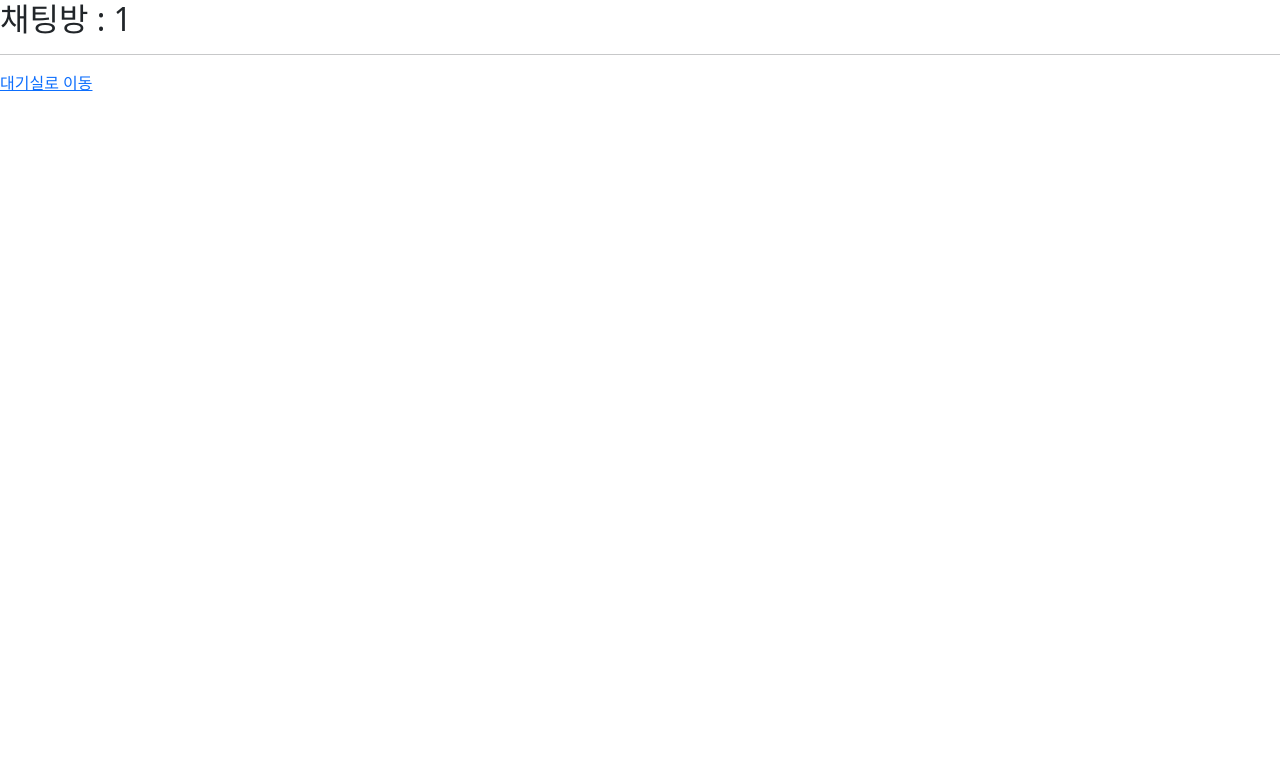
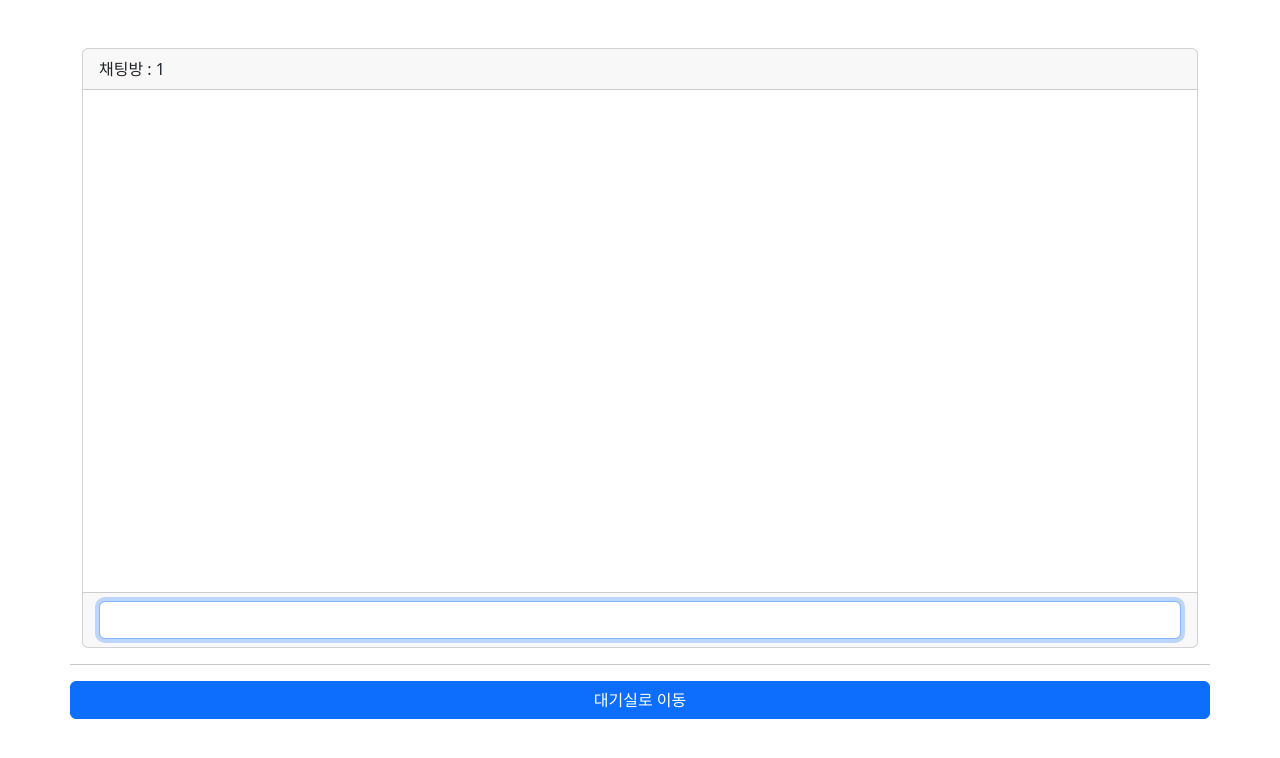
Before and after one commit to pyhub-kr/course-django-channels-basic, a Django app: page /chat/1/chat/ in a window 1280 px wide. Shown: the top 758 px of the page. Run offline with Django 4.2, Linux system fonts and the light colour scheme; some libraries are stand-ins or nearby versions.

Commit message:
채팅방 입력창 메세지 로그 기본 템플릿

```diff
--- a/chat/templates/chat/room_chat.html
+++ b/chat/templates/chat/room_chat.html
@@ -1,11 +1,30 @@
 {% extends "chat/base.html" %}
 
 {% block content %}
-    <h2>채팅방 : {{ room_name }}</h2>
-
     {# TODO: 웹소켓으로 실시간 채팅 기능 구현하기 #}
 
-    <hr />
+    <div class="container my-5">
+        <div class="row">
+            <div class="col-sm-12">
+                <div class="card" style="height: 600px;">
+                    <div class="card-header">
+                        채팅방 : {{ room_name }}
+                    </div>
+                    <div class="card-body overflow-hidden">
+                        <div id="chat_messages" class="w-100 h-100 border-0 overflow-scroll"></div>
+                    </div>
+                    <div class="card-footer">
+                        <form id="message_form">
+                            <input type="text" name="message" class="form-control"
+                                   autofocus autocomplete="off" />
+                        </form>
+                    </div>
+                </div>
+            </div>
 
-    <a href="{% url 'chat:index' %}">대기실로 이동</a>
+            <hr class="my-3" />
+
+            <a href="{% url 'chat:index' %}" class="btn btn-primary">대기실로 이동</a>
+        </div>
+    </div>
 {% endblock %}
```
